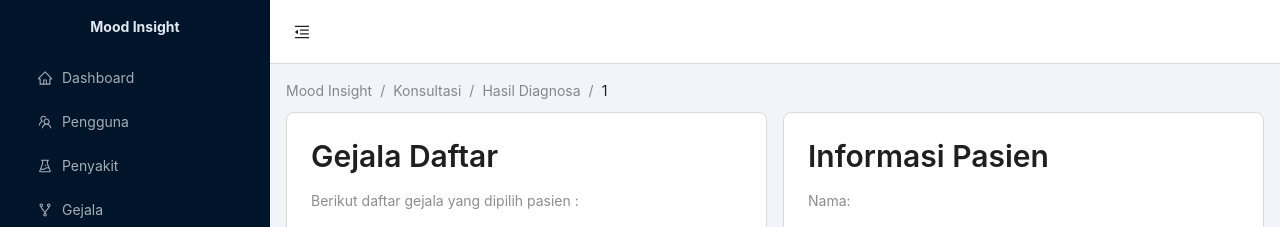
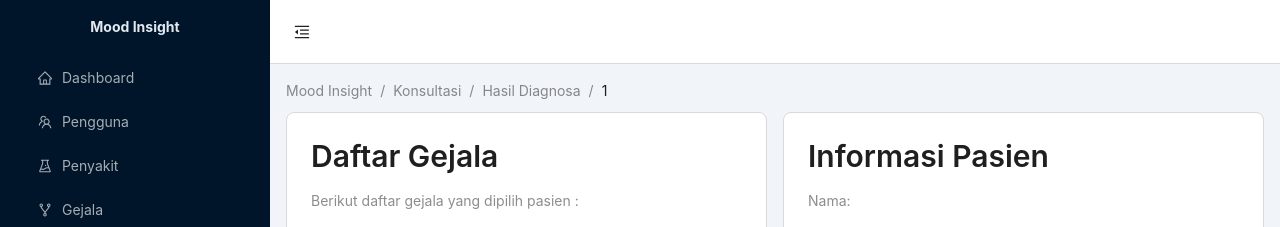
Before and after one commit to ajiaja38/mood-insight-fe, a React (Vite) app: page /hasil-diagnosa/1 in a window 1280 px wide. Shown: the top 227 px of the page. Built offline with nearby package versions, Linux system fonts and the light colour scheme; no server answers; sample sign-in values are in the browser's storage.

Commit message:
fix: fixing symptom label :rocket:

```diff
--- a/src/pages/private/DetailDiagnosisResult.tsx
+++ b/src/pages/private/DetailDiagnosisResult.tsx
@@ -47,7 +47,7 @@ const DetailDiagnosisResult: React.FC = (): JSX.Element => {
       />
       <div className="w-full grid grid-cols-1 lg:grid-cols-2 gap-4">
         <Container>
-          <Typography.Title level={2}>Gejala Daftar</Typography.Title>
+          <Typography.Title level={2}>Daftar Gejala</Typography.Title>
           <Typography.Text type="secondary">
             Berikut daftar gejala yang dipilih pasien :
           </Typography.Text>
```
